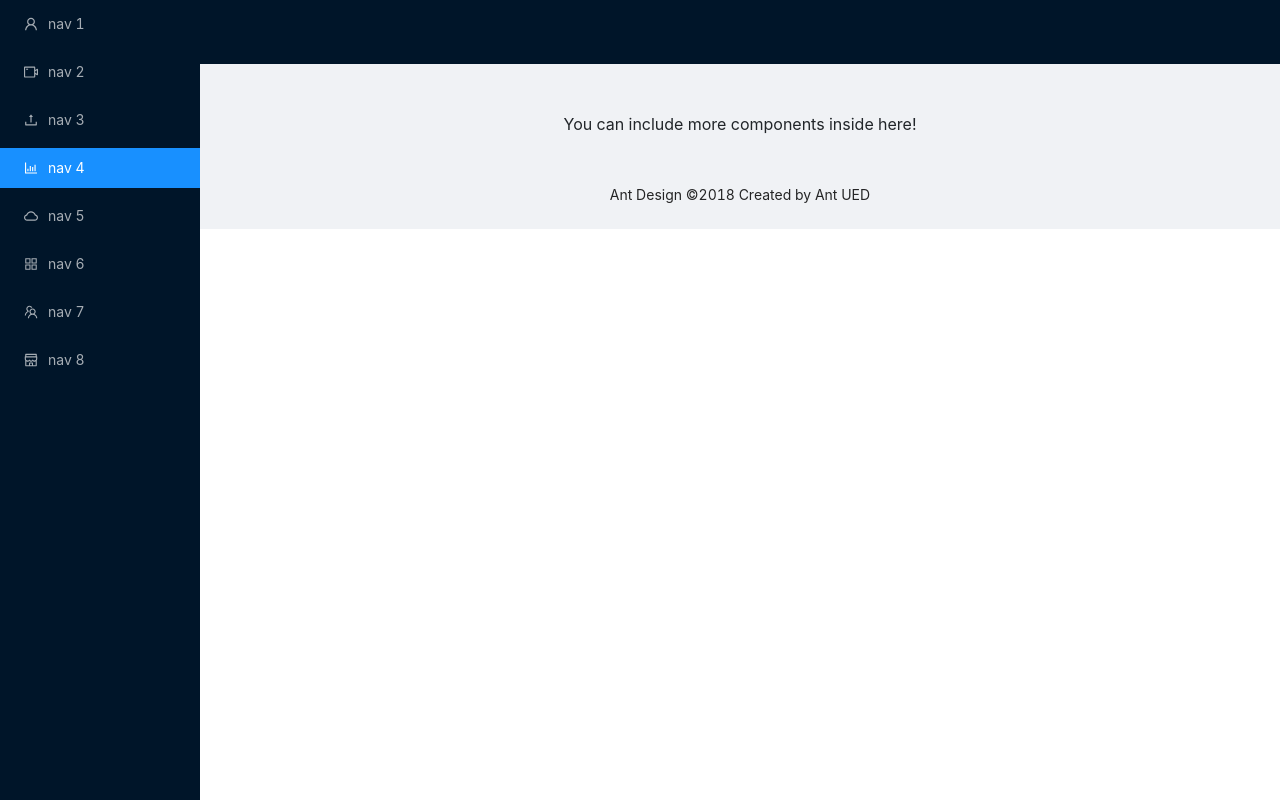
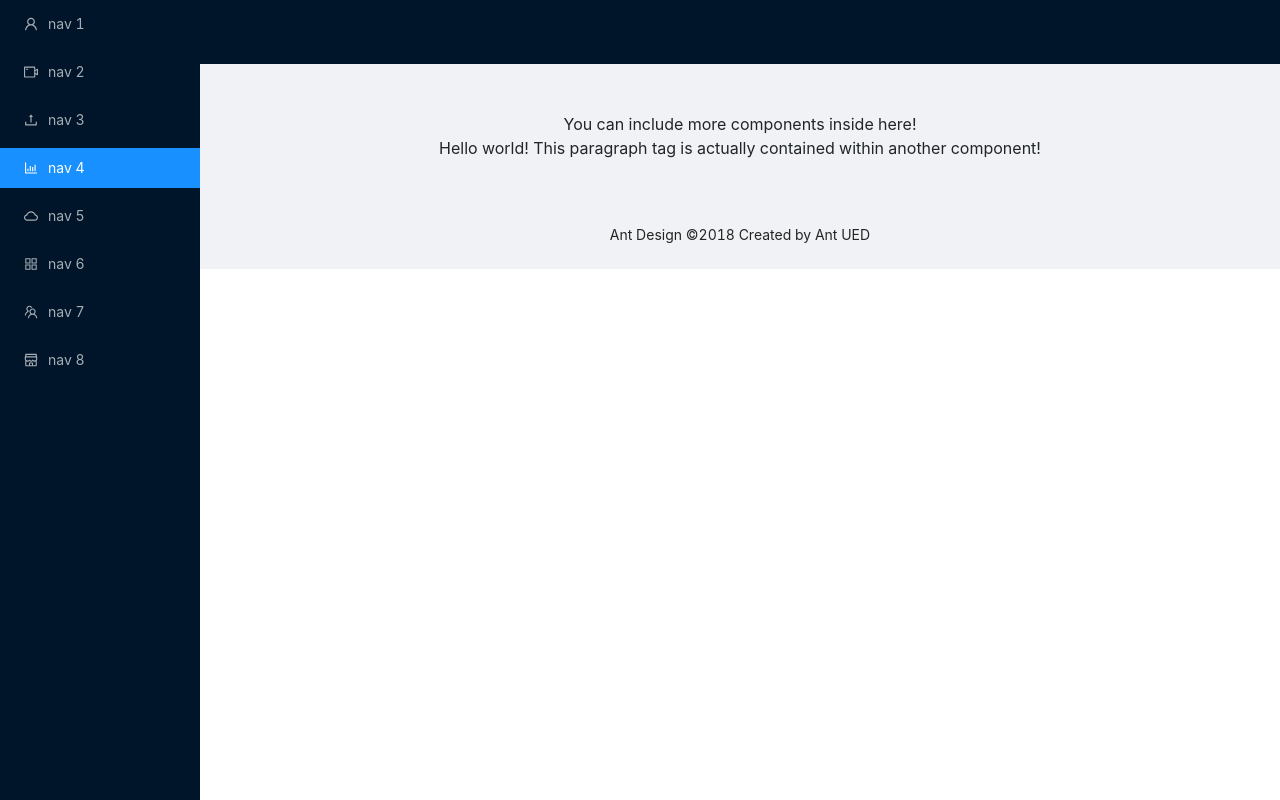
Before and after one commit to jilingy/capstone-project-assembly-gang, a React (Create React App) app in the folder frontend/: page / in a window 1280 px wide. Built offline with nearby package versions, Linux system fonts and the light colour scheme.

Commit message:
included a child component within parent component

```diff
--- a/frontend/src/containers/Layout.js
+++ b/frontend/src/containers/Layout.js
@@ -61,6 +61,7 @@ class CustomLayout extends React.Component {
         <Content style={{ margin: '24px 16px 0', overflow: 'initial' }}>
           <div className="site-layout-background" style={{ padding: 24, textAlign: 'center' }}>
             You can include more components inside here!
+            {this.props.children}
           </div>
         </Content>
         <Footer style={{ textAlign: 'center' }}>Ant Design ©2018 Created by Ant UED</Footer>
--- a/frontend/src/containers/TestContainer.js
+++ b/frontend/src/containers/TestContainer.js
@@ -12,7 +12,7 @@ class TestContainer extends React.Component {
     render() {
         return (
             <div>
-                <p>Hello world</p>
+                <p>Hello world! This paragraph tag is actually contained within another component!</p>
             </div>
         )
     }
```
